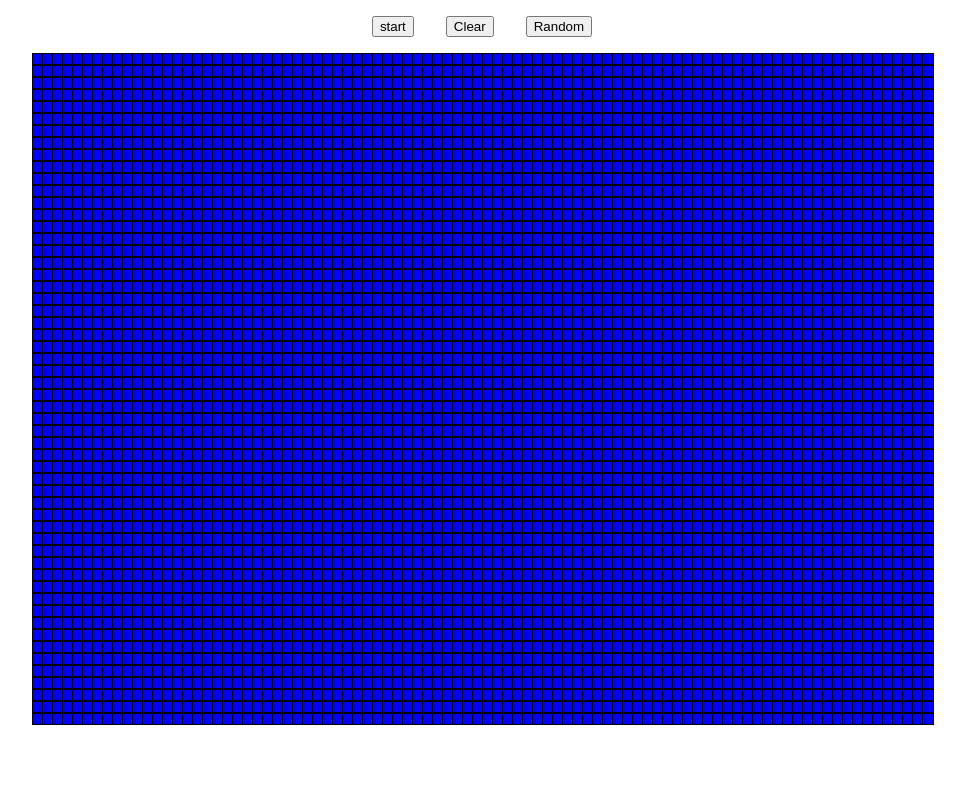
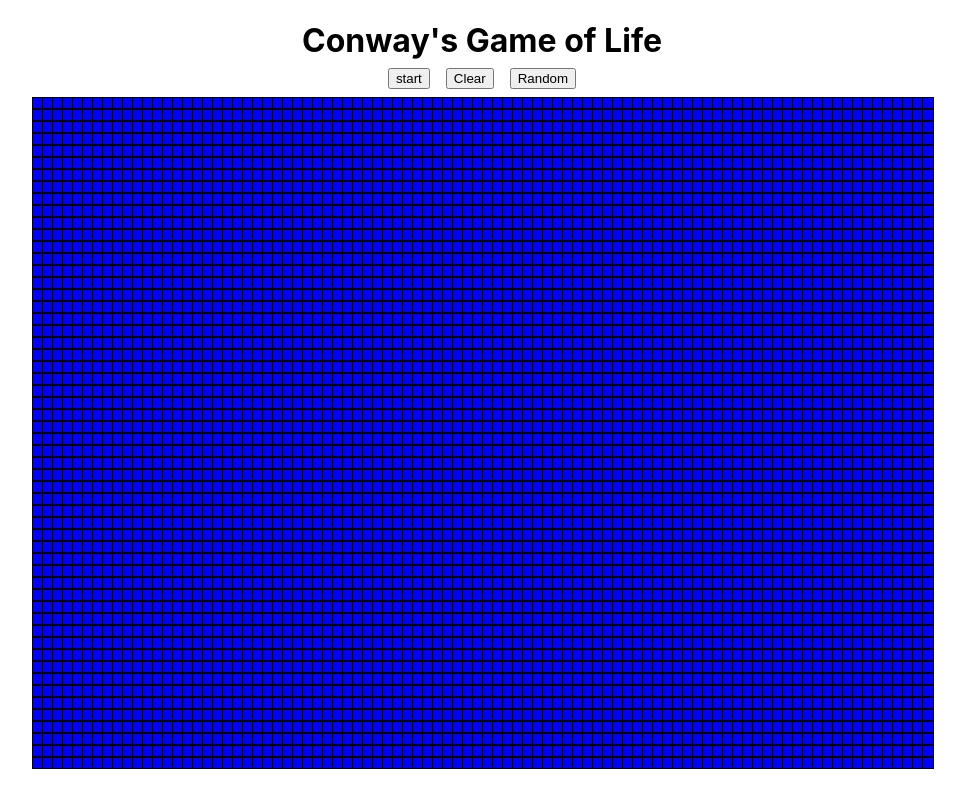
Before and after one commit to CrackersCookie/game-of-life-react, a React (Create React App) app: page / in a window 1280 px wide. Shown: the whole page, without its empty margins (158-1123 px from the left). Built offline with nearby package versions, Linux system fonts and the light colour scheme.

Commit message:
Add title

```diff
--- a/src/App.css
+++ b/src/App.css
@@ -38,5 +38,9 @@
 }
 
 .margin2 {
-  margin: 1rem;
+  margin: 0.5rem;
 }
+
+h1 {
+  margin-bottom: 0rem;
+}
--- a/src/App.tsx
+++ b/src/App.tsx
@@ -74,6 +74,7 @@ function App() {
 
   return (
     <div className="App">
+      <h1>Conway's Game of Life</h1>
       <button
         className="margin2"
         onClick={() => {
```
